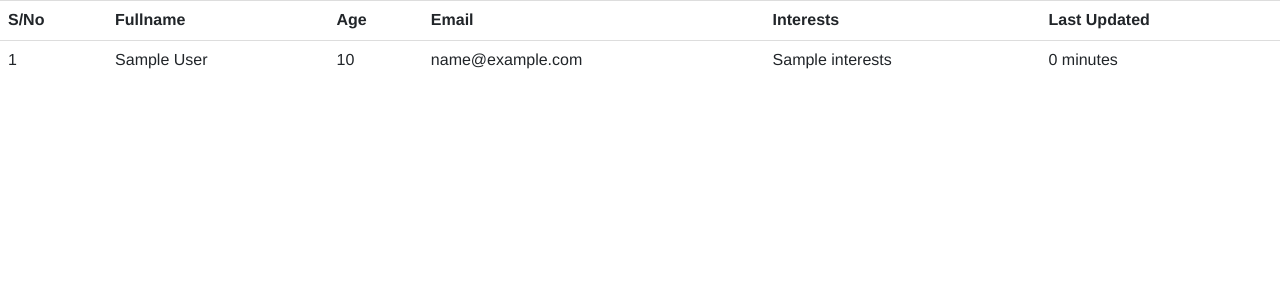
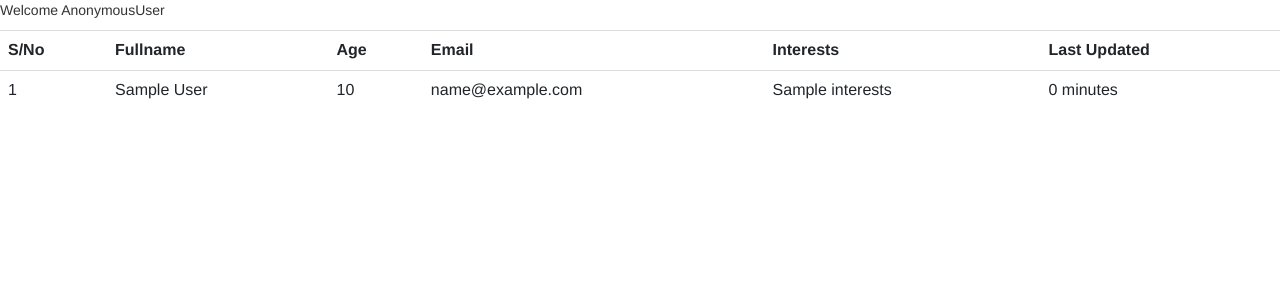
Before and after one commit to rtduany/django-forms, a Django app: template first_app/home/templates/students.html in a window 1280 px wide. Shown: the top 300 px of the page. Run offline with Django 3.2, Linux system fonts and the light colour scheme; the template is opened without the code that fills it: most values are stand-ins (such as "Sample title", 1, 10 or a date in 2020); some libraries are stand-ins or nearby versions.

Commit message:
modify students.html file to show current login user

```diff
--- a/first_app/home/templates/students.html
+++ b/first_app/home/templates/students.html
@@ -25,6 +25,8 @@
 		<script src="https://oss.maxcdn.com/respond/1.4.2/respond.min.js"></script>
 		<![endif]-->
 	</head>
+	<body>
+		<p>Welcome {{request.user}} </p>
 		<!-- use the following template to make the display prettier than what is displayed by django -->
 		<!-- lets make a table to show all students -->
 		<table class="table">
@@ -47,8 +49,6 @@
 				</tr>
 			{% endfor %}
 		</table>
-	<body>
-
 	</body>
 	<!-- jQuery (necessary for Bootstrap's JavaScript plugins) -->
     <script src="https://ajax.googleapis.com/ajax/libs/jquery/1.11.3/jquery.min.js"></script>
```
